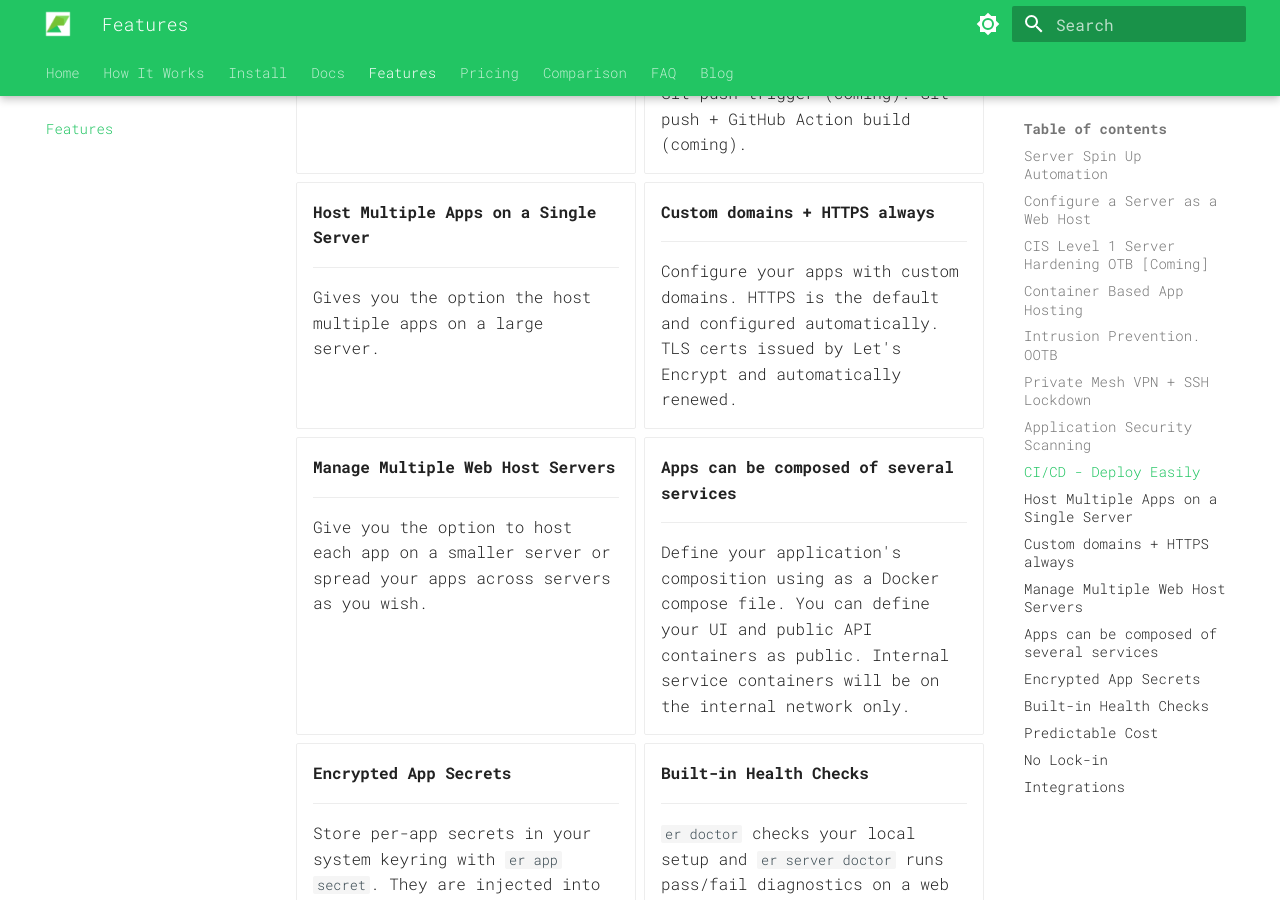
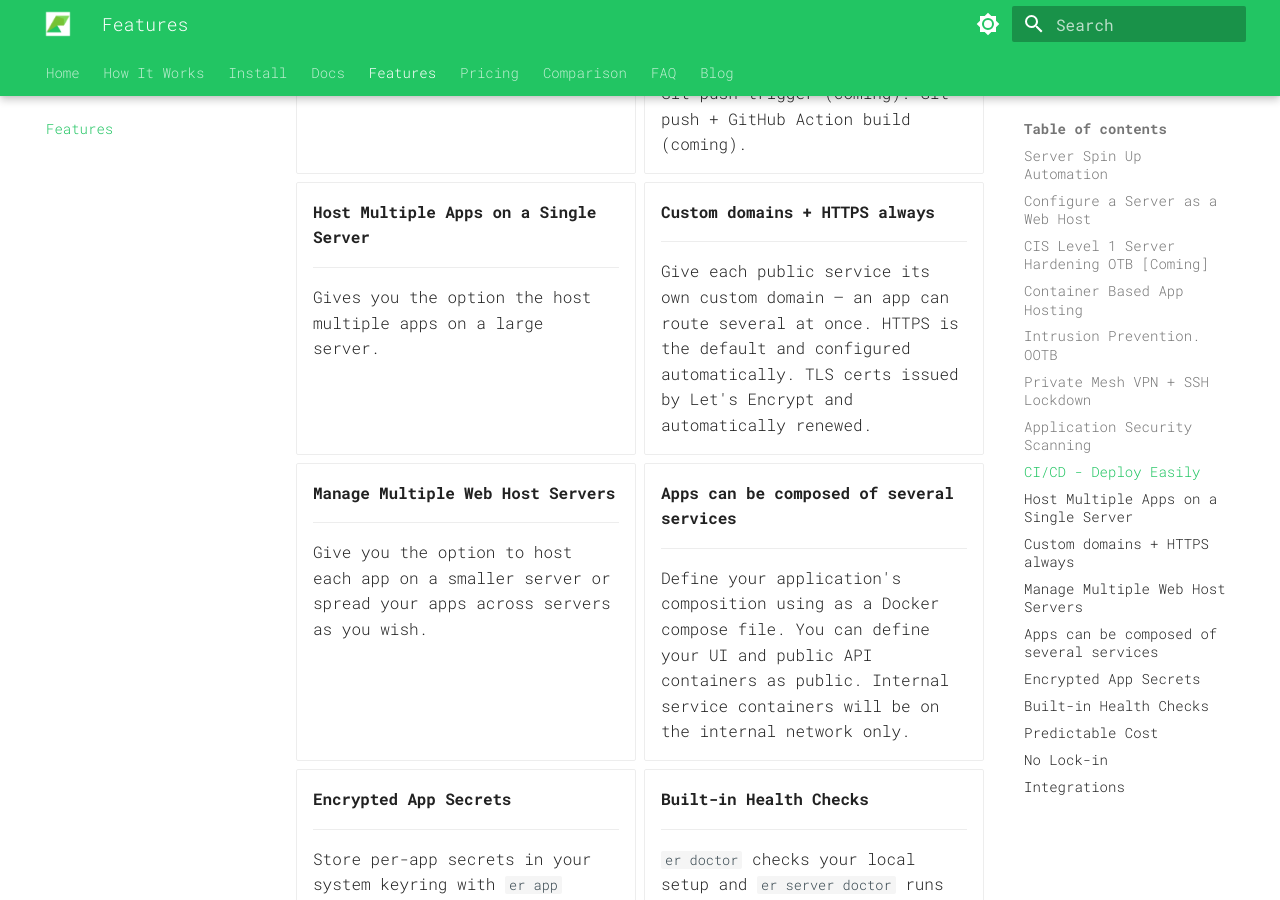
Before and after one commit to janaka/easyrunner-docs, an MkDocs documentation site: the page built from docs/features.md, in a window 1280 px wide and 900 px high, scrolled down 1337 px. Built offline with MkDocs 1.6.1 and Material for MkDocs 9.7.7, drawn with Linux system fonts in a browser that asks for light colours; some web fonts are replaced.

Commit message:
docs(concepts): reflect per-service domains in concepts and features
Add `service.domain` to the labels example, scope the app glossary entry
to a domain per web service, and update the features card to highlight
that an app can route several custom domains at once.

Co-Authored-By: Claude Opus 4.8 (1M context) <noreply@anthropic.com>

```diff
--- a/docs/features.md
+++ b/docs/features.md
@@ -78,7 +78,7 @@
 
     ---
 
-    Configure your apps with custom domains. HTTPS is the default and configured automatically. TLS certs issued by Let's Encrypt and automatically renewed.
+    Give each public service its own custom domain — an app can route several at once. HTTPS is the default and configured automatically. TLS certs issued by Let's Encrypt and automatically renewed.
 
 
 -   #### Manage Multiple Web Host Servers
```
Also changed, not shown: docs/user-docs/concepts/apps-and-services.md (+4 -2 lines), docs/user-docs/concepts/index.md (+1 -1 lines).
